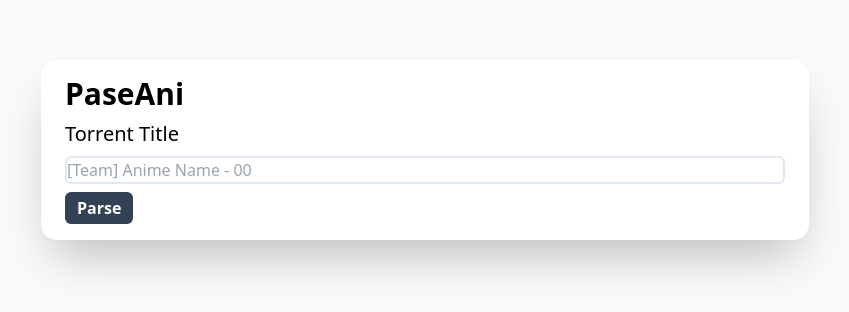
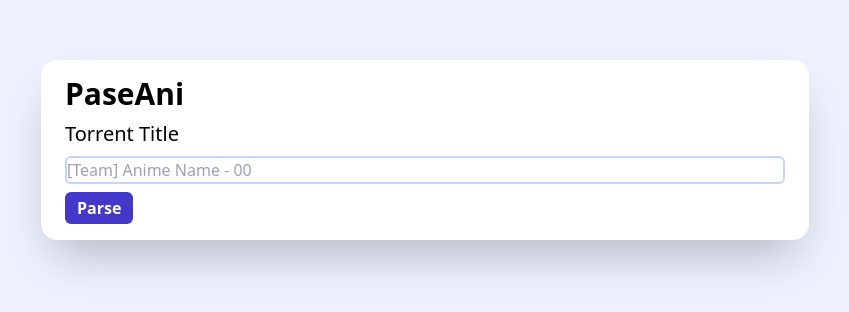
Before and after one commit to xfoxfu/paseani, a website: page public/index.html in a window 1280 px wide. Shown: the part 250-562 px from the top of the page, without its empty margins (215-1064 px from the left). Drawn offline with Linux system fonts and the light colour scheme.

Commit message:
feat: ui minor improve

```diff
--- a/public/index.html
+++ b/public/index.html
@@ -4,22 +4,23 @@
     <meta charset="UTF-8" />
     <meta name="viewport" content="width=device-width, initial-scale=1.0" />
     <link href="output.css" rel="stylesheet" />
+    <link rel="icon" type="image/x-icon" href="/favicon.svg" />
     <title>PaseAni</title>
   </head>
-  <body class="grid h-screen place-items-center bg-slate-50">
+  <body class="grid h-screen place-items-center bg-indigo-50">
     <div class="shadow-2xl rounded-2xl px-6 py-4 bg-white space-y-2 w-full max-w-screen md:max-w-screen-md">
       <h1 class="text-3xl font-bold">PaseAni</h1>
       <h2 class="text-xl">Torrent Title</h2>
       <form id="form">
         <input
-          class="border-slate-200 border-2 rounded-md w-full block"
+          class="border-indigo-200 border-2 rounded-md w-full block"
           id="title"
           placeholder="[Team] Anime Name - 00"
         />
       </form>
       <div class="flex flex-row space-x-3">
         <button
-          class="bg-slate-700 text-white px-3 py-1 font-bold rounded-md hover:bg-slate-500 disabled:bg-slate-500"
+          class="bg-indigo-700 text-white px-3 py-1 font-bold rounded-md hover:bg-indigo-500 disabled:bg-indigo-500"
           type="submit"
           id="submit"
         >
```
Also changed, not shown: public/favicon.svg (added), public/output.css.
